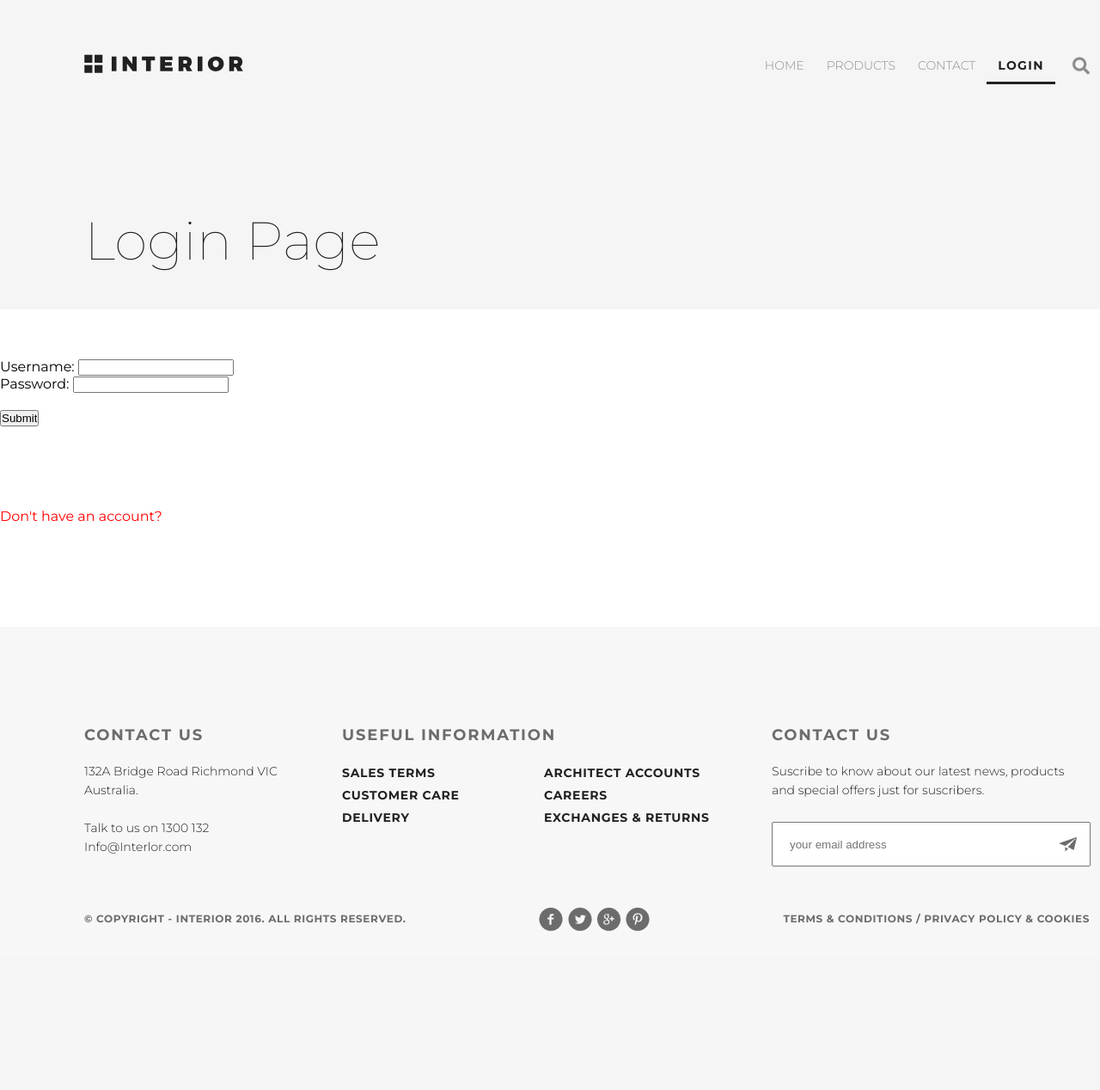
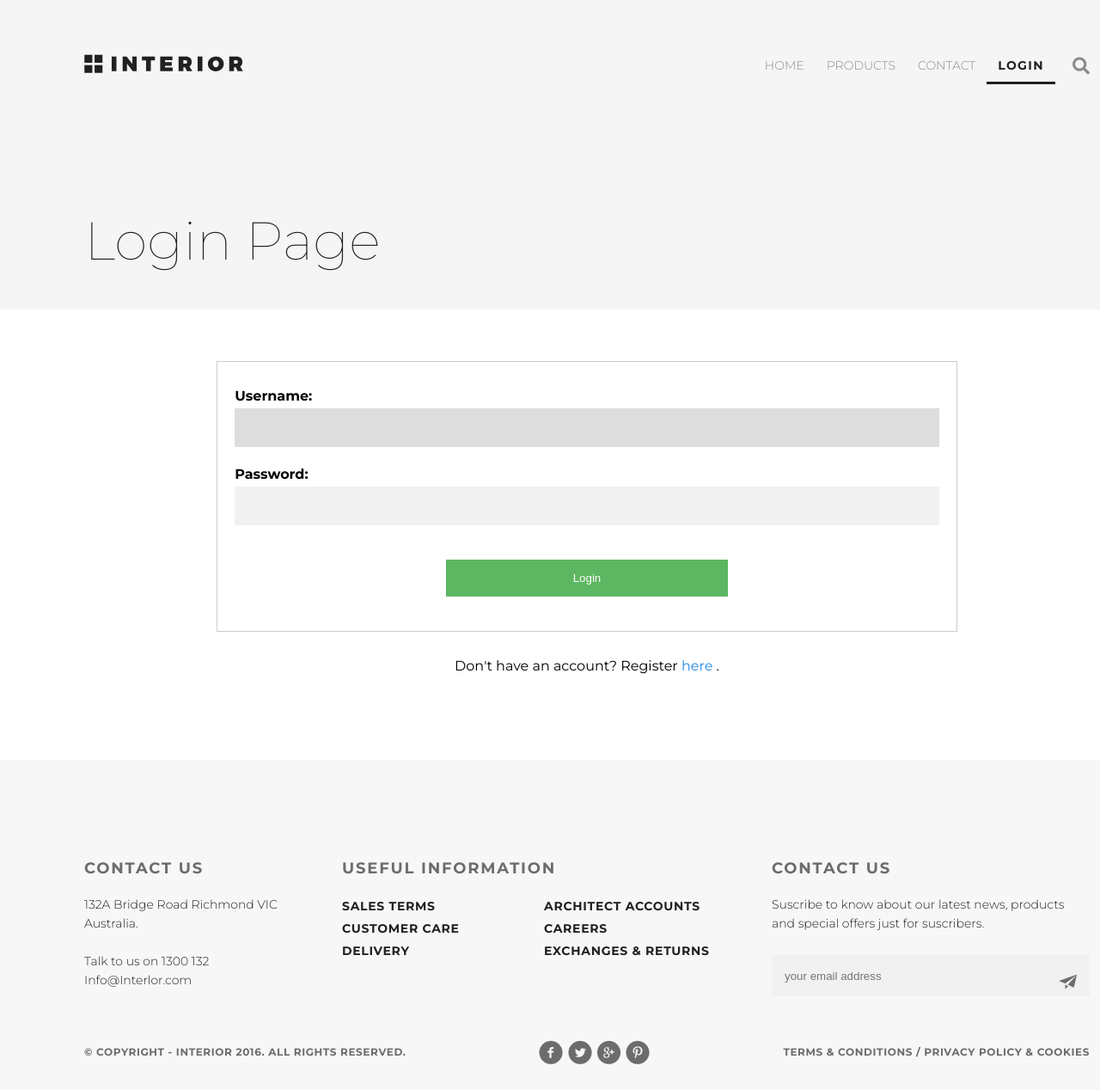
Before and after one commit to kurtatag/geekbrains-django-optimization-tools, a Django app: page /auth/login/ in a window 1280 px wide; the page is wider, and only the part inside the window is pictured. Shown: that part at 86% size. Before the commit the page ends 1083 px from the top of that part, so only its background shows below. Run offline with Django 3.2, Linux system fonts and the light colour scheme; some libraries are stand-ins or nearby versions.

Commit message:
Enhance forms look across the site

```diff
--- a/authapp/templates/authapp/login.html
+++ b/authapp/templates/authapp/login.html
@@ -10,28 +10,22 @@
 
 {% block content %}
 
-    {% for _ in "xxx" %}
-        <br>
-    {% endfor %}
-
     <form action="{% url 'auth:login' %}" method="post">
-        {% csrf_token %}
-        {% if next %}
-            <input type="hidden" name="next" value="{{ next }}">
-        {% endif %}
-        {{ login_form.as_p }}
-        <br>
-        <input type="submit" value="Submit">
+        <div class="form-container">
+            {% csrf_token %}
+            {% if next %}
+                <input type="hidden" name="next" value="{{ next }}">
+            {% endif %}
+            {{ login_form }}
+            <button type="submit" class="submit-button">Login</button>
+        </div>
     </form>
 
-    {% for _ in "xxxxx" %}
-        <br>
-    {% endfor %}
-
-    <a href="{% url 'auth:register' %}" style="color: red">Don't have an account?</a>
-
-    {% for _ in "xx" %}
-        <br>
-    {% endfor %}
+    <div style="text-align: center; margin: 30px 0;">
+        Don't have an account? Register
+        <a href="{% url 'auth:register' %}" style="color: #1e88e5;">
+            here
+        </a>.
+    </div>
 
 {% endblock content %}
--- a/authapp/views.py
+++ b/authapp/views.py
@@ -81,7 +81,10 @@ def edit(request: HttpRequest):
 
         if edit_form.is_valid():
             edit_form.save()
+            messages.success(request, 'User info was successfully updated!')
             return HttpResponseRedirect(reverse('auth:edit'))
+        else:
+            messages.error(request, 'User info was not updated.')
     else:
         edit_form = ShopUserRegisterForm(instance=request.user)
 
--- a/geekshop_project/static/css/style.css
+++ b/geekshop_project/static/css/style.css
@@ -1,4 +1,9 @@
-{% load static %}
+{
+%
+load
+static
+%
+}
 * {
     margin: 0;
     padding: 0;
@@ -789,6 +794,7 @@ a {
 .location {
     padding: 0px 97px;
 }
+
 .location-1 {
     height: 368px;
     width: 368px;
@@ -796,14 +802,17 @@ a {
     margin: 71px 28px 122px 0px;
     float: left;
 }
+
 .location-1:last-child {
     margin: 71px 0px 122px 0px;
 }
+
 .location i {
     display: block;
     margin: 48px auto 0px;
     width: 38px;
 }
+
 .location h4 {
     margin: 23px auto 23px;
     text-transform: uppercase;
@@ -818,10 +827,11 @@ a {
     text-align: center;
     margin-bottom: 15px;
     line-height: 14px;
-	color:  #212121;
+    color: #212121;
     font-size: 14px;
     font-weight: 700;
 }
+
 .contacts h5 {
     color: #6c6c6c;
     font-size: 14px;
@@ -941,22 +951,26 @@ a {
     margin-top: 98px;
     height: 651px;
 }
+
 .details-slider {
     width: 570px;
     float: left;
     margin-right: 30px;
 }
+
 .slider-product {
     width: 570px;
     height: 570px;
     padding: 80px 0 0 50px;
 }
+
 .slider-control {
     width: 420px;
     height: 70px;
     margin: 11px auto 0px;
     padding-left: 150px
 }
+
 .slider-control .block {
     height: 70px;
     width: 70px;
@@ -964,6 +978,7 @@ a {
     float: left;
     margin-right: 10px;
 }
+
 .slider-control a .text {
     display: none;
     height: 70px;
@@ -973,6 +988,7 @@ a {
     position: absolute;
     top: 0;
 }
+
 .slider-control a:hover .text {
     display: block;
 }
@@ -982,15 +998,17 @@ a {
     float: right;
     padding-left: 35px
 }
+
 .description .big-bold {
     /*text-transform: capitalize;*/
-	color:  #212121;
+    color: #212121;
     font-size: 36px;
     font-weight: 700;
     text-align: center;
     margin-top: 47px;
     margin-bottom: 0px;
 }
+
 .description .red {
     text-transform: uppercase;
     color: #e53935;
@@ -1002,15 +1020,17 @@ a {
     margin-top: 23px;
     margin-bottom: 36px;
 }
+
 .description .price {
-	color:  #212121;
+    color: #212121;
     font-size: 72px;
     font-weight: 300;
     line-height: 48px;
     text-align: center;
 }
+
 .description .price span {
-	color:  #212121;
+    color: #212121;
     font-size: 36px;
     font-weight: 300;
     line-height: 48px;
@@ -1026,7 +1046,7 @@ a {
     text-align: center;
     text-transform: uppercase;
     text-decoration: none;
-	color:  #ffffff;
+    color: #ffffff;
     font-size: 22px;
     font-weight: 700;
     line-height: 24px;
@@ -1035,9 +1055,11 @@ a {
     letter-spacing: 6px;
     margin-top: 31px;
 }
+
 .red-button:hover {
     box-shadow: none;
 }
+
 .red-button:active {
     box-shadow: none;
     background-color: #d41306;
@@ -1045,12 +1067,13 @@ a {
 
 .description-text {
     margin-top: 50px;
-	color:  #212121;
+    color: #212121;
     font-size: 16px;
     font-weight: 300;
     line-height: 24px;
     text-align: left;
 }
+
 .description-text p {
     margin-bottom: 0.5em;
 }
@@ -1147,7 +1170,7 @@ a {
 /* ------------------------------- cart.html ------------------------------- */
 
 .cart-price {
-	color:  #212121;
+    color: #212121;
     font-size: 36px;
     font-weight: 300;
     line-height: 48px;
@@ -1156,7 +1179,7 @@ a {
 }
 
 .cart-quantity {
-	color:  #212121;
+    color: #212121;
     font-size: 36px;
     font-weight: 300;
     line-height: 48px;
@@ -1186,8 +1209,9 @@ a {
     width: 535px;
     padding-left: 35px
 }
+
 .cart-big-bold {
-	color:  #212121;
+    color: #212121;
     font-size: 36px;
     font-weight: 700;
     text-align: center;
@@ -1219,7 +1243,7 @@ a {
     /*height: 423px;*/
     margin: 80px auto;
     background: #f5f5f5;
-  box-shadow: 1px 2px 3px 0px rgba(0,0,0,0.10);
+    box-shadow: 1px 2px 3px 0px rgba(0, 0, 0, 0.10);
     border-radius: 6px;
 
     display: flex;
@@ -1242,8 +1266,8 @@ a {
 }
 
 .item:nth-child(3) {
-  border-top:  1px solid #E1E8EE;
-  border-bottom:  1px solid #E1E8EE;
+    border-top: 1px solid #E1E8EE;
+    border-bottom: 1px solid #E1E8EE;
 }
 
 /* Buttons -  Delete and Like */
@@ -1290,6 +1314,7 @@ a {
     padding-top: 20px;
     margin-right: 60px;
 }
+
 .quantity input {
     -webkit-appearance: none;
     border: none;
@@ -1308,15 +1333,18 @@ button[class*=btn] {
     border: none;
     cursor: pointer;
 }
+
 .minus-btn img {
     margin-bottom: 3px;
 }
+
 .plus-btn img {
     margin-top: 2px;
 }
+
 button:focus,
 input:focus {
-  outline:0;
+    outline: 0;
 }
 
 /* Total Price */
@@ -1357,7 +1385,9 @@ input:focus {
     border: 1px solid #1e88e5;
 }
 
-.pagination a:hover:not(.active) {background-color: #ddd;}
+.pagination a:hover:not(.active) {
+    background-color: #ddd;
+}
 
 .isDisabled {
     opacity: 0.6;
@@ -1393,3 +1423,82 @@ input:focus {
     background-color: #f8d7da;
     border-color: #f5c6cb;
 }
+
+
+/* --------------------------------- forms --------------------------------- */
+
+label {
+    font-weight: 600;
+}
+
+label[for=id_avatar] {
+    display: block;
+}
+
+.form-container {
+    padding: 30px 20px;
+    border: 1px solid #ccc;
+    max-width: 60%;
+    margin: 60px auto 0;
+}
+
+.submit-button {
+    display: block;
+    background-color: #4CAF50;
+    color: white;
+    padding: 14px 20px;
+    margin: 40px auto 10px;
+    border: none;
+    cursor: pointer;
+    width: 40%;
+    opacity: 0.9;
+}
+
+.submit-button:hover {
+    opacity: 1;
+}
+
+input {
+    box-sizing: border-box;
+    display: block;
+    margin: 5px 0 22px 0;
+
+}
+
+#avatar-clear_id {
+    display: inline;
+    margin-left: 10px;
+}
+
+label[for=avatar-clear_id] {
+    font-weight: 400;
+}
+
+input[type=text],
+input[type=email],
+input[type=number],
+input[type=password] {
+    width: 100%;
+    padding: 15px;
+    border: none;
+    background: #f1f1f1;
+}
+
+input[type=text]:focus,
+input[type=email]:focus,
+input[type=number]:focus,
+input[type=password]:focus {
+    background-color: #ddd;
+    outline: none;
+}
+
+.imgcontainer {
+    text-align: center;
+    margin: 24px 0 12px 0;
+}
+
+img.avatar {
+    width: 40%;
+    max-width: 300px;
+    border-radius: 50%;
+}
```
Also changed, not shown: authapp/templates/authapp/edit.html (+10 -14 lines), authapp/templates/authapp/register.html (+5 -12 lines), authapp/templates/authapp/varification.html (+4 -4 lines), 1 other file. Lines whose indentation alone changed are shown as unchanged.
